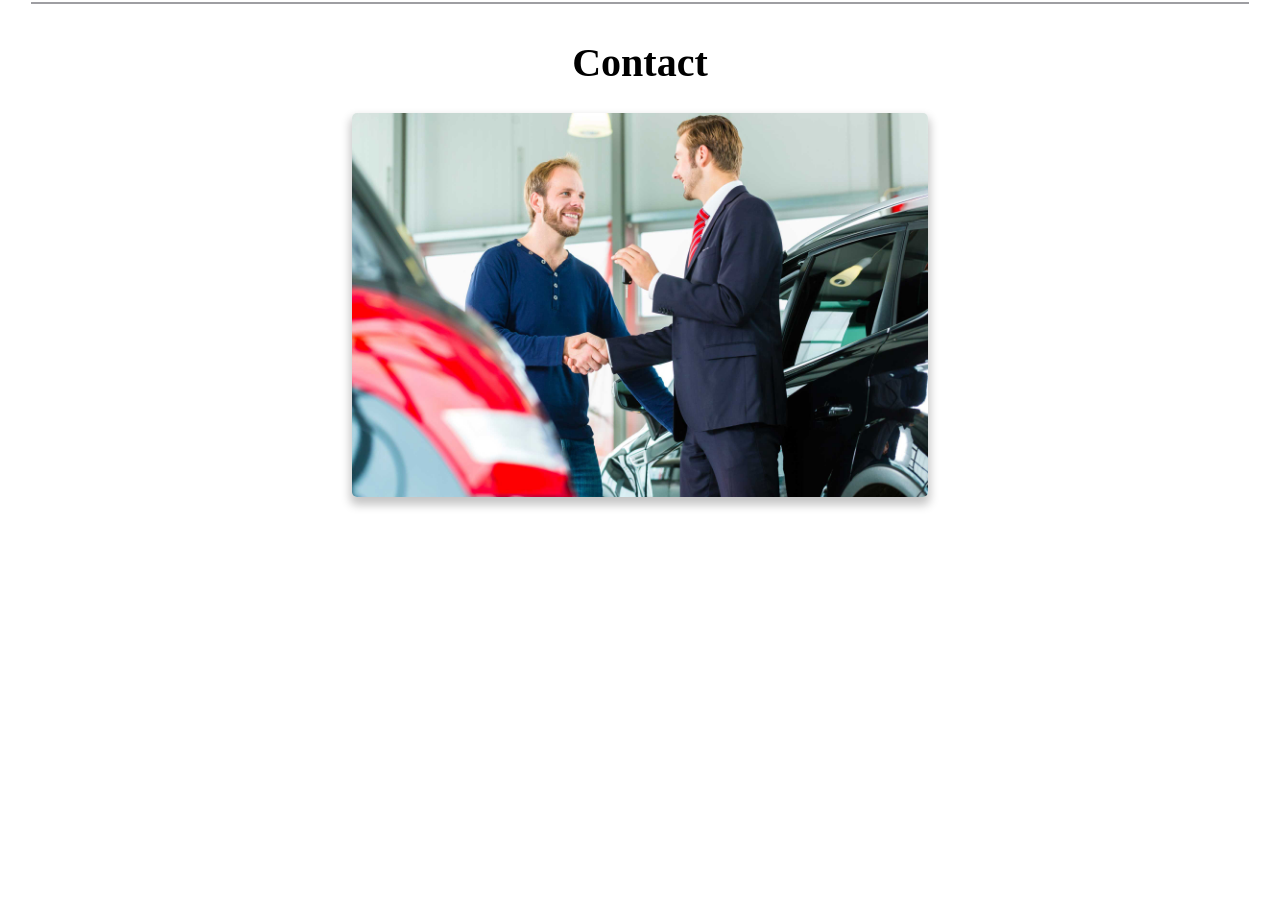
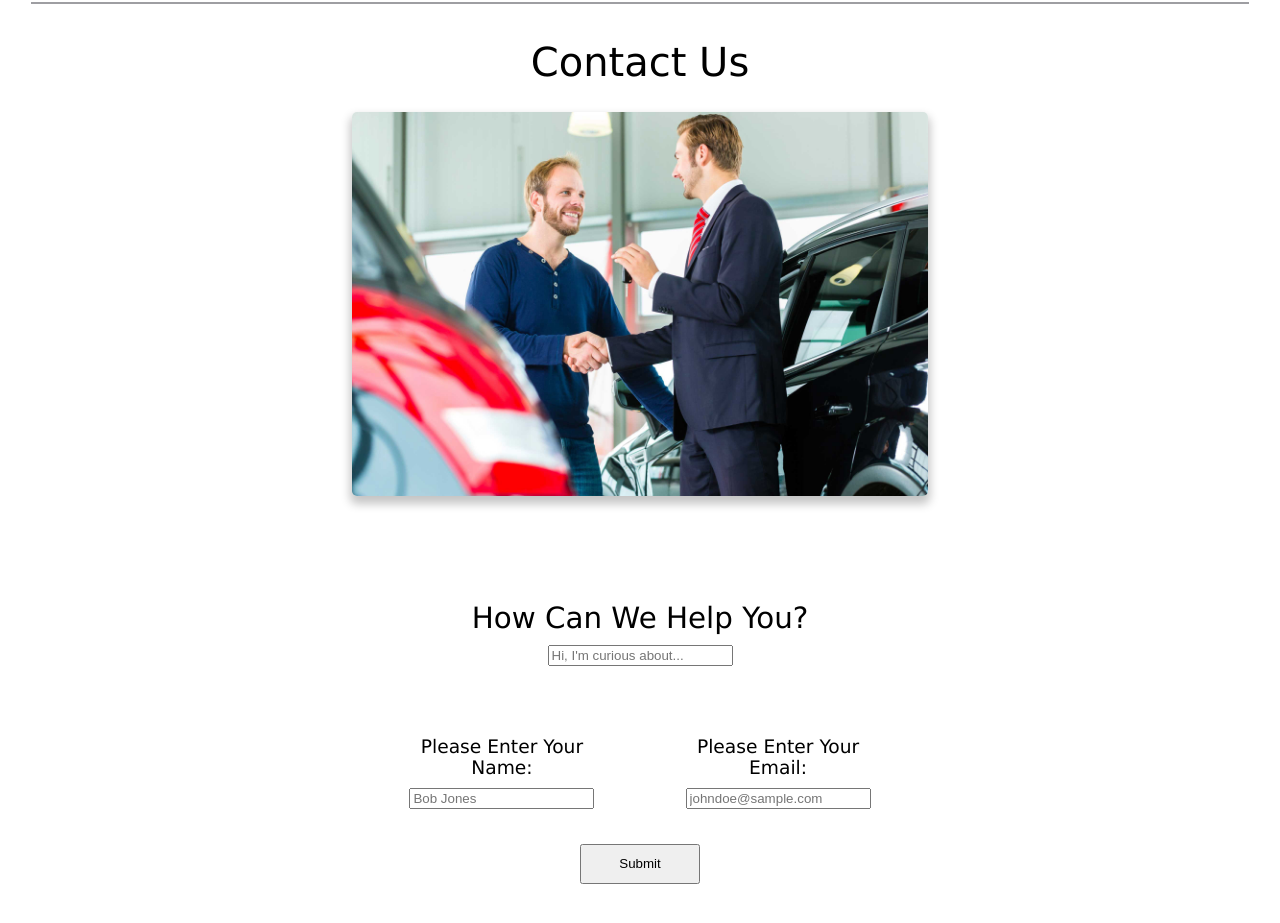
Before and after one commit to allengustrowsky/PorscheDealershipWebsite, a plain HTML site: page contact.html in a window 1280 px wide. Shown: the part 79-1002 px from the top of the page. Before the commit the page ends 800 px from the top, so only its background shows below. Drawn offline with Linux system fonts and the light colour scheme.

Commit message:
Began progress on contact page data entry section

```diff
--- a/contact.html
+++ b/contact.html
@@ -32,8 +32,28 @@
         <main>
             <hr class="headerHr">
             <div class="supportHeaderContainer">
-                <h1 class="contactH1">Contact</h1>
+                <h1 class="contactH1">Contact Us</h1>
                 <img src="carDealer.jpeg" alt="car dealer" id="carDealerImg"/>
+                <form id="contactForm">
+                    <div class="form messageContainer">
+                        <label for="message">How Can We Help You?</label>
+                        <input type="textbox" name="message" placeholder="Hi, I'm curious about..."/>
+                    </div>
+                    <div id="formFlexContainer">
+                        <div class="form nameContainer">
+                            <label for="name">Please Enter Your Name: </label>
+                            <input type="text" name="name" placeholder="Bob Jones"/>
+                        </div>
+                        <div class="form emailContainer">
+                            <label for="email">Please Enter Your Email: </label>
+                            <input type="text" name="email" placeholder="johndoe@sample.com"/>
+                        </div>
+                    </div>
+                    <div id="btnContainer">
+                        <button type="submit" id="formSubmitBtn" formtarget="_self">Submit</button>
+                    </div>
+                </form>
+
             </div>
         </main>
     </body>
--- a/script.js
+++ b/script.js
@@ -15,3 +15,7 @@ items.forEach((item) => {
     })
 
 })
+
+
+// wipe the form's innerHTML after submission
+//add a 'send another msg' button
--- a/styles.css
+++ b/styles.css
@@ -255,11 +255,52 @@ footer {
 }
 
 .contactH1 {
-    font-size: var(--main-font-style);
+    font-family: var(--main-font-style);
     font-size: 30pt;
+    font-weight: lighter;
 }
 
 .headerHr {
    border: 1px solid rgb(158,158,162);
    width: 95%;
 }
+
+#contactForm {
+    margin: 70px 0;
+}
+
+.form {
+    margin: 35px 0;
+    display: flex;
+    flex-direction: column;
+    flex-wrap: nowrap;
+    justify-content: center;
+    align-items: center;
+    gap: 10px;
+    text-align: center;
+    font-size: 14pt;
+    font-family: var(--main-font-style);
+}
+
+.messageContainer {
+    font-size: 22pt;
+
+}
+
+#formFlexContainer {
+    width: 100%;
+    display: flex;
+    align-items: center;
+    justify-content: center;
+    gap: 20%;
+}
+
+#btnContainer {
+    display: flex;
+    justify-content: center;
+}
+
+#formSubmitBtn {
+    width: 120px;
+    height: 40px;
+}
```
